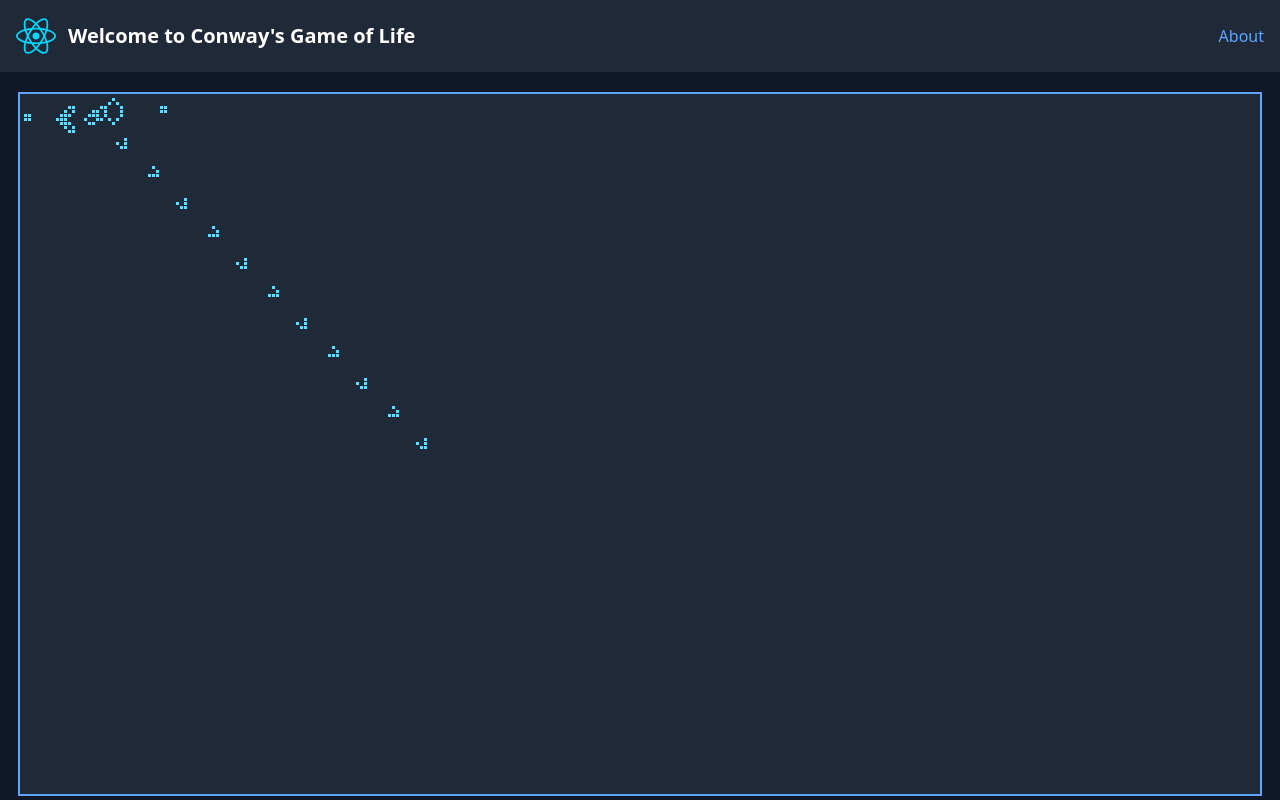
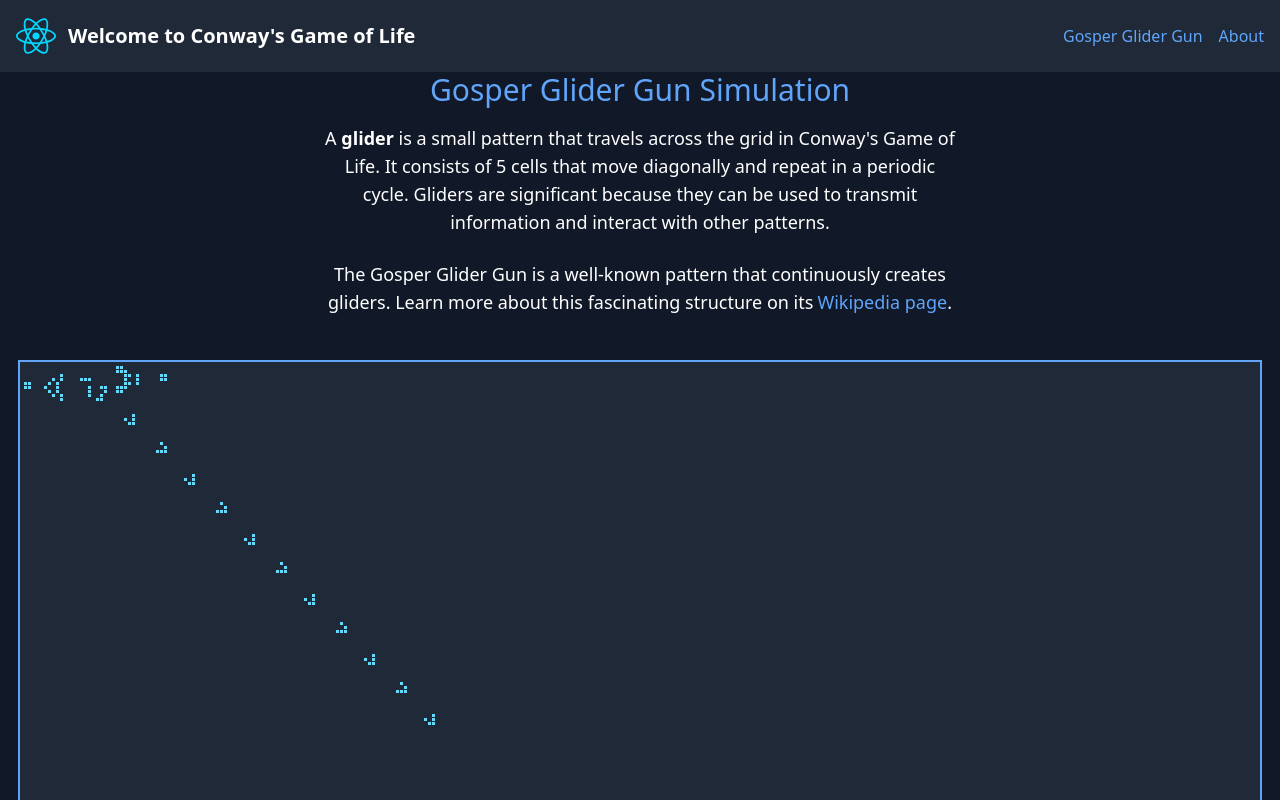
Before and after one commit to louispaulet/simple_game_of_life, a React (Vite) app in the folder conway-game-of-life/: page /#/gosper-glider-gun in a window 1280 px wide. Shown: the top 800 px of the page. Built offline with nearby package versions, Linux system fonts and the light colour scheme.

Commit message:
add explanations and a link in the navbar for gliders

```diff
--- a/conway-game-of-life/src/components/Header.jsx
+++ b/conway-game-of-life/src/components/Header.jsx
@@ -6,19 +6,24 @@ function Header() {
   return (
     <header className="flex justify-between items-center p-4 bg-gray-800 text-white">
       <Link to="/">
-          <div className="flex items-center">
-            {/* Logo redirects to homepage */}
+        <div className="flex items-center">
+          {/* Logo redirects to homepage */}
+          <img src={logo} alt="Logo" className="h-10 w-10 mr-3 cursor-pointer" />
+          <h1 className="text-xl font-bold">Welcome to Conway's Game of Life</h1>
+        </div>
+      </Link>
+      <nav className="flex space-x-4">
 
-              <img src={logo} alt="Logo" className="h-10 w-10 mr-3 cursor-pointer" />
+        {/* New Link to Gosper Glider Gun page */}
+        <Link to="/gosper-glider-gun" className="text-blue-400 hover:underline">
+          Gosper Glider Gun
+        </Link>
 
-            <h1 className="text-xl font-bold">Welcome to Conway's Game of Life</h1>
-          </div>
-      </Link>
-      <nav>
         {/* Link to the about page */}
         <Link to="/about" className="text-blue-400 hover:underline">
           About
         </Link>
+
       </nav>
     </header>
   );
--- a/conway-game-of-life/src/pages/GosperGliderGunPage.jsx
+++ b/conway-game-of-life/src/pages/GosperGliderGunPage.jsx
@@ -3,7 +3,25 @@ import GosperGliderGunComponent from '../components/GosperGliderGunComponent';
 
 const GosperGliderGunPage = () => {
   return (
-    <div className="flex flex-col items-center justify-center min-h-screen bg-gray-900">
+    <div className="flex flex-col items-center justify-center min-h-screen bg-gray-900 text-white">
+      <h1 className="text-3xl text-blue-400 mb-4">Gosper Glider Gun Simulation</h1>
+      <p className="max-w-2xl text-center text-lg mb-6 px-4">
+        A <strong>glider</strong> is a small pattern that travels across the grid in Conway's Game of Life.
+        It consists of 5 cells that move diagonally and repeat in a periodic cycle.
+        Gliders are significant because they can be used to transmit information and interact with other patterns.
+      </p>
+      <p className="max-w-2xl text-center text-lg mb-6 px-4">
+        The Gosper Glider Gun is a well-known pattern that continuously creates gliders.
+        Learn more about this fascinating structure on its
+        <a
+          href="https://en.wikipedia.org/wiki/Gun_(cellular_automaton)"
+          target="_blank"
+          rel="noopener noreferrer"
+          className="text-blue-400 hover:underline ml-1"
+        >
+          Wikipedia page
+        </a>.
+      </p>
       <GosperGliderGunComponent />
     </div>
   );
```
